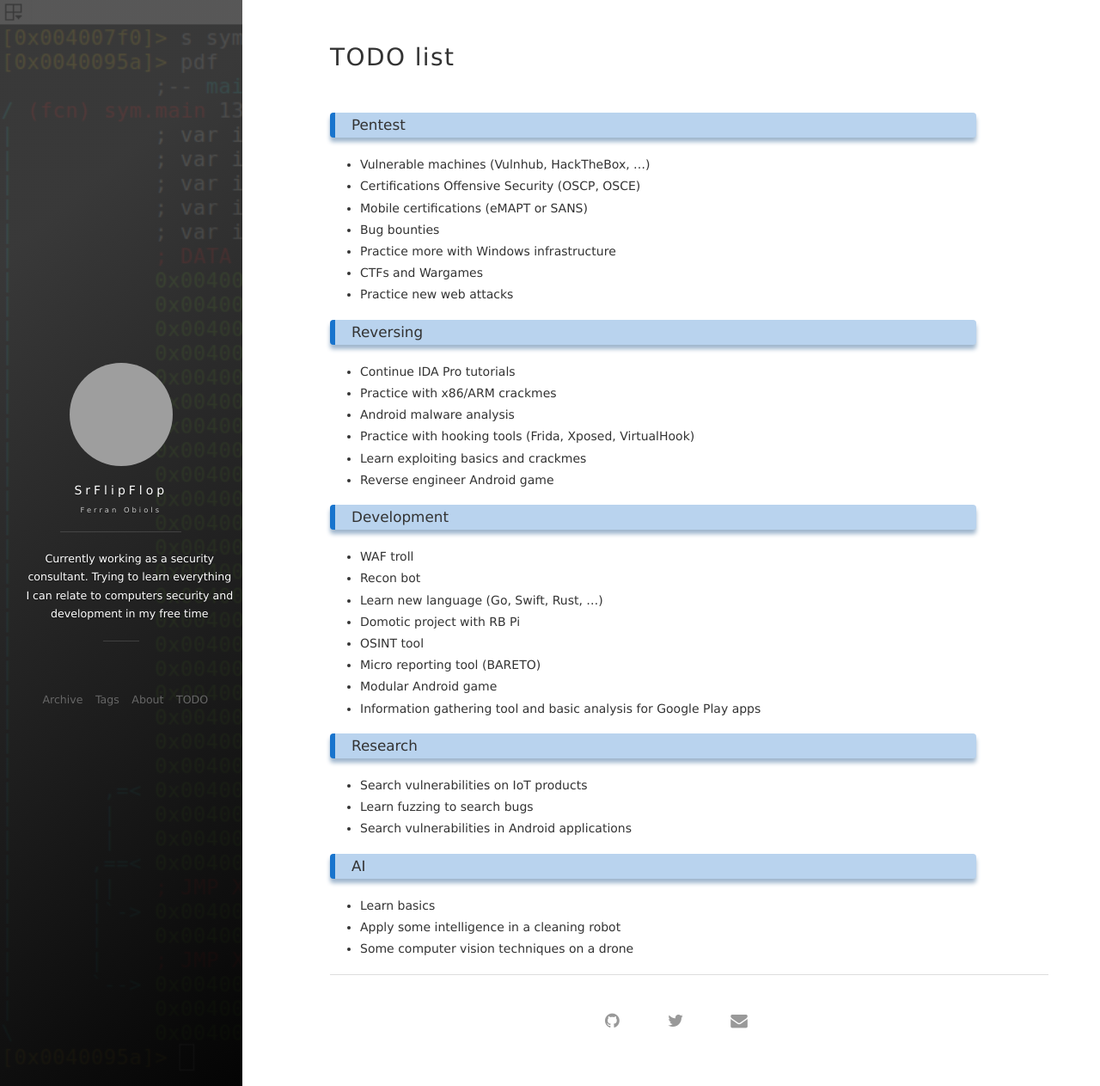
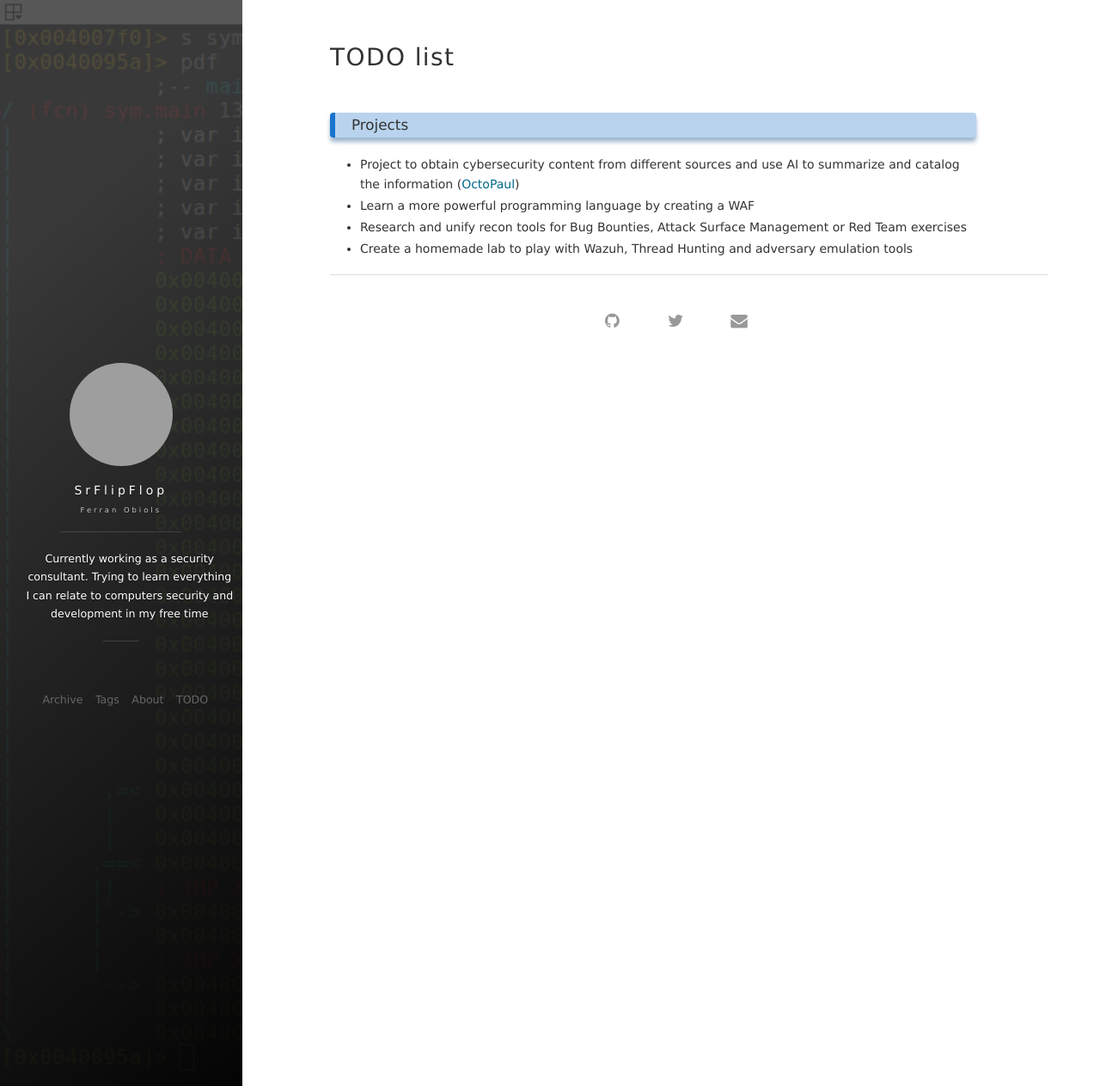
Before and after one commit to SrFlipFlop/srflipflop.github.io, a Jekyll site: the page built from TODO.md, in a window 1280 px wide and 1263 px high. Shown: the whole window at 86% size. Built offline with Jekyll 4.4.1, drawn with Linux system fonts in a browser that asks for light colours; nearby versions of some CDN libraries; comment, search, counter and statistics services are not loaded; grey boxes are pictures that could not be loaded.

Commit message:
Created new post and modified about and TODO

```diff
--- a/TODO.md
+++ b/TODO.md
@@ -3,44 +3,10 @@ layout: page
 title: TODO list
 ---
 <br>
-### Pentest
 
-- Vulnerable machines (Vulnhub, HackTheBox, ...)
-- Certifications Offensive Security (OSCP, OSCE)
-- Mobile certifications (eMAPT or SANS)
-- Bug bounties
-- Practice more with Windows infrastructure
-- CTFs and Wargames
-- Practice new web attacks
+### Projects
 
-### Reversing
-
-- Continue IDA Pro tutorials
-- Practice with x86/ARM crackmes
-- Android malware analysis
-- Practice with hooking tools (Frida, Xposed, VirtualHook)
-- Learn exploiting basics and crackmes
-- Reverse engineer Android game
-
-### Development
-
-- WAF troll
-- Recon bot
-- Learn new language (Go, Swift, Rust, ...)
-- Domotic project with RB Pi
-- OSINT tool
-- Micro reporting tool (BARETO)
-- Modular Android game
-- Information gathering tool and basic analysis for Google Play apps
-
-### Research
-
-- Search vulnerabilities on IoT products
-- Learn fuzzing to search bugs
-- Search vulnerabilities in Android applications
-
-### AI
-
-- Learn basics
-- Apply some intelligence in a cleaning robot
-- Some computer vision techniques on a drone
+- Project to obtain cybersecurity content from different sources and use AI to summarize and catalog the information ([OctoPaul](https://github.com/SrFlipFlop/OctoPaul/))
+- Learn a more powerful programming language by creating a WAF
+- Research and unify recon tools for Bug Bounties, Attack Surface Management or Red Team exercises
+- Create a homemade lab to play with Wazuh, Thread Hunting and adversary emulation tools
```
Also changed, not shown: _posts/2024-09-10-HelloWorld.md (added, +14 -0 lines), about.md (+2 -15 lines), README.md (added).
